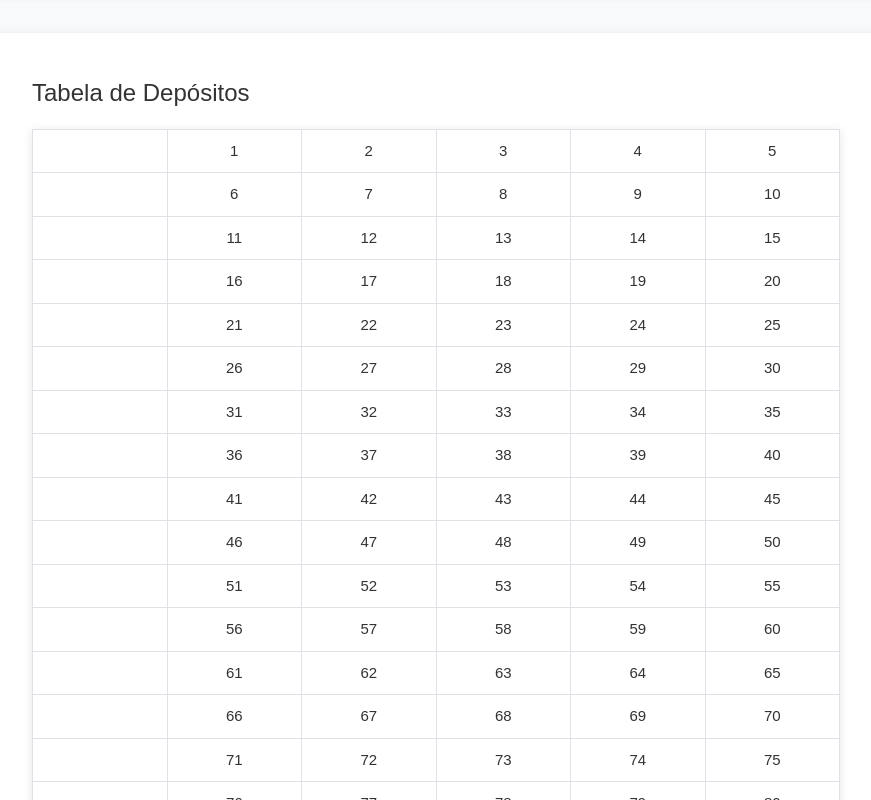
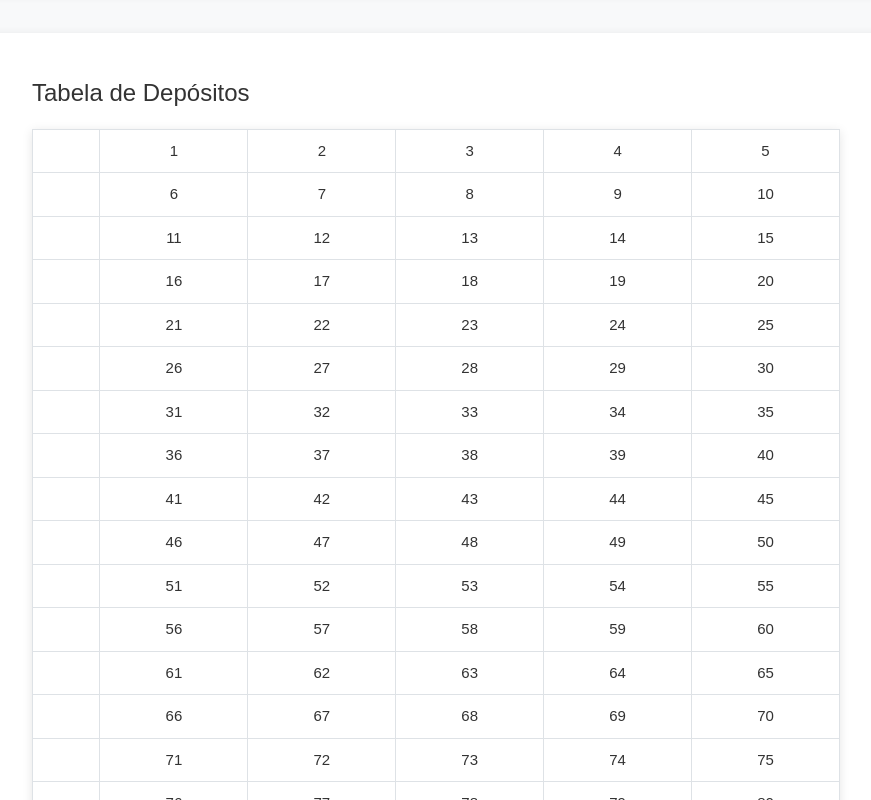
Before and after one commit to diogojmt/Desafio200Depositos, a website: page index.html in a window 1280 px wide. Shown: the part 1380-2180 px from the top of the page, without its empty margins (204-1075 px from the left). Drawn offline with nearby package versions, Linux system fonts and the light colour scheme.

Commit message:
Atualização

```diff
--- a/index.html
+++ b/index.html
@@ -67,9 +67,11 @@
         <div class="card">
             <div class="card-content table-container">
                 <span class="card-title">Tabela de Depósitos</span>
+                <div class="table-responsive">
                     <table id="depositos" class="striped responsive-table">
                         <!-- A tabela será gerada dinamicamente pelo JavaScript -->
                     </table>
+                </div>
             </div>
         </div>
     </section>
--- a/styles.css
+++ b/styles.css
@@ -71,7 +71,7 @@ table {
     border-collapse: collapse;
     margin: 20px auto;
     box-shadow: 0 2px 10px rgba(0, 0, 0, 0.1);
-    table-layout: fixed; /* Definir layout fixo para as células */
+    table-layout: auto; /* Alteração importante */
     overflow-x: auto; /* Garantir rolagem horizontal */
 }
 
```
Lines whose indentation alone changed are shown as unchanged.
